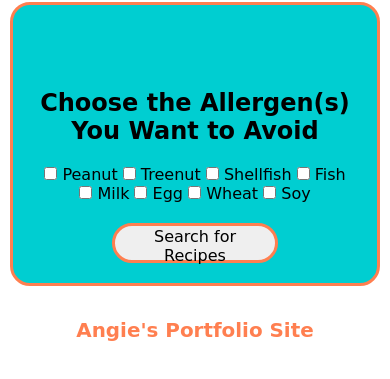
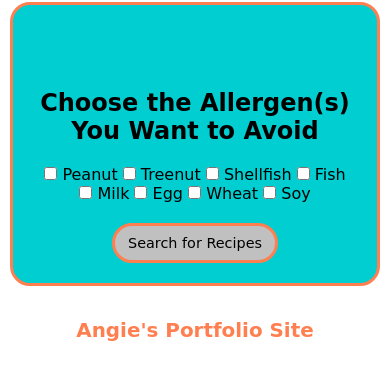
Before and after one commit to angiecrellin/allergen-free-recipes, a website: page public/index.html in a window 390 px wide. Shown: the part 265-644 px from the top of the page. Drawn offline with nearby package versions, Linux system fonts and the light colour scheme; a web font is replaced by a local one.

Commit message:
responsive updates

```diff
--- a/public/style.css
+++ b/public/style.css
@@ -159,7 +159,8 @@ button:hover {
     height: 2.5rem;
     width: 33%;
     margin: 2rem 33%;
-    font-size: medium;
+    font-size: 1rem;
+    background-color: #c0c0c0;
 }
 
 .results {
@@ -287,5 +288,10 @@ textarea {
 @media only screen and (max-width:500px) {
     .search, .results, #add-recipe {
         width:85%;
+
+    }
+
+    .recipeSearch {
+        font-size: 0.9rem;
     }
 }
```
